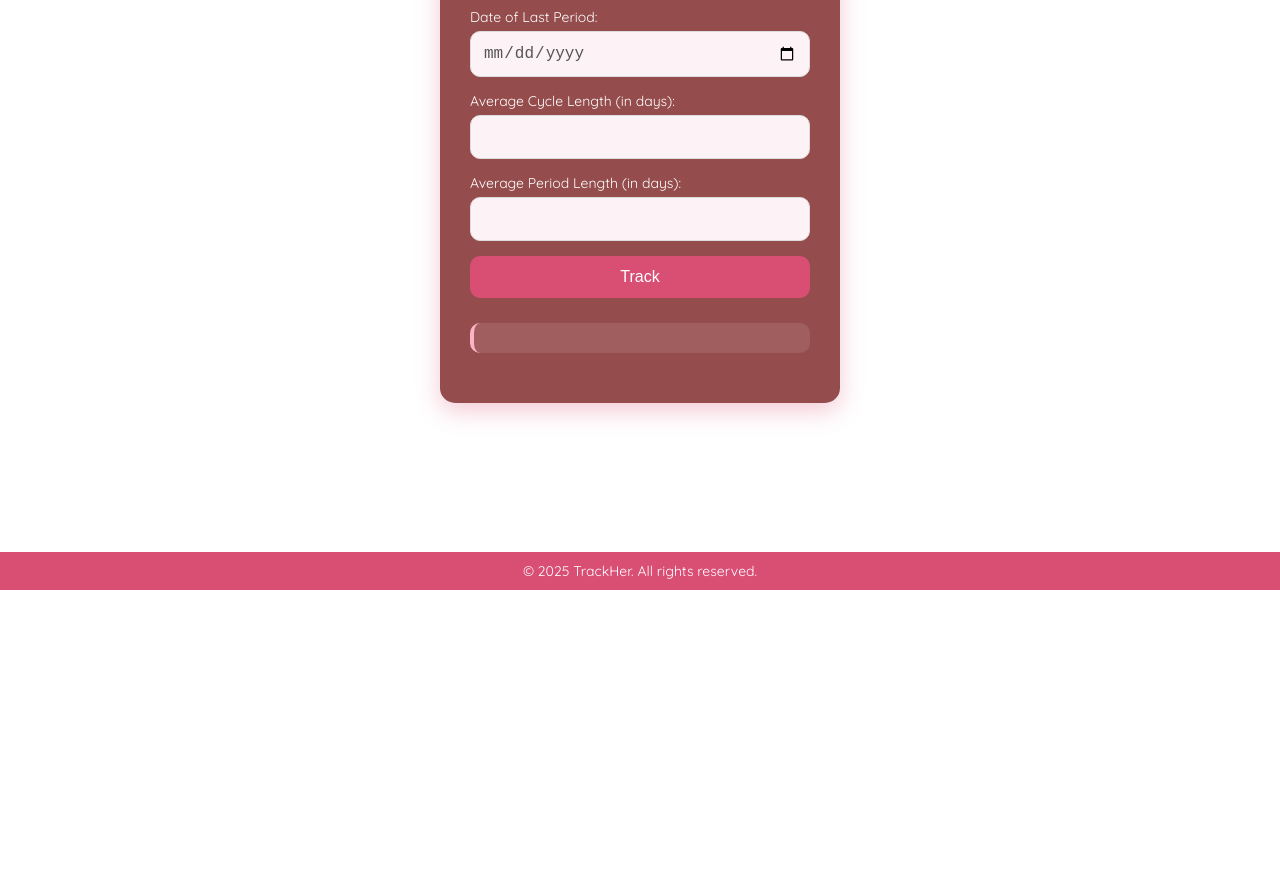
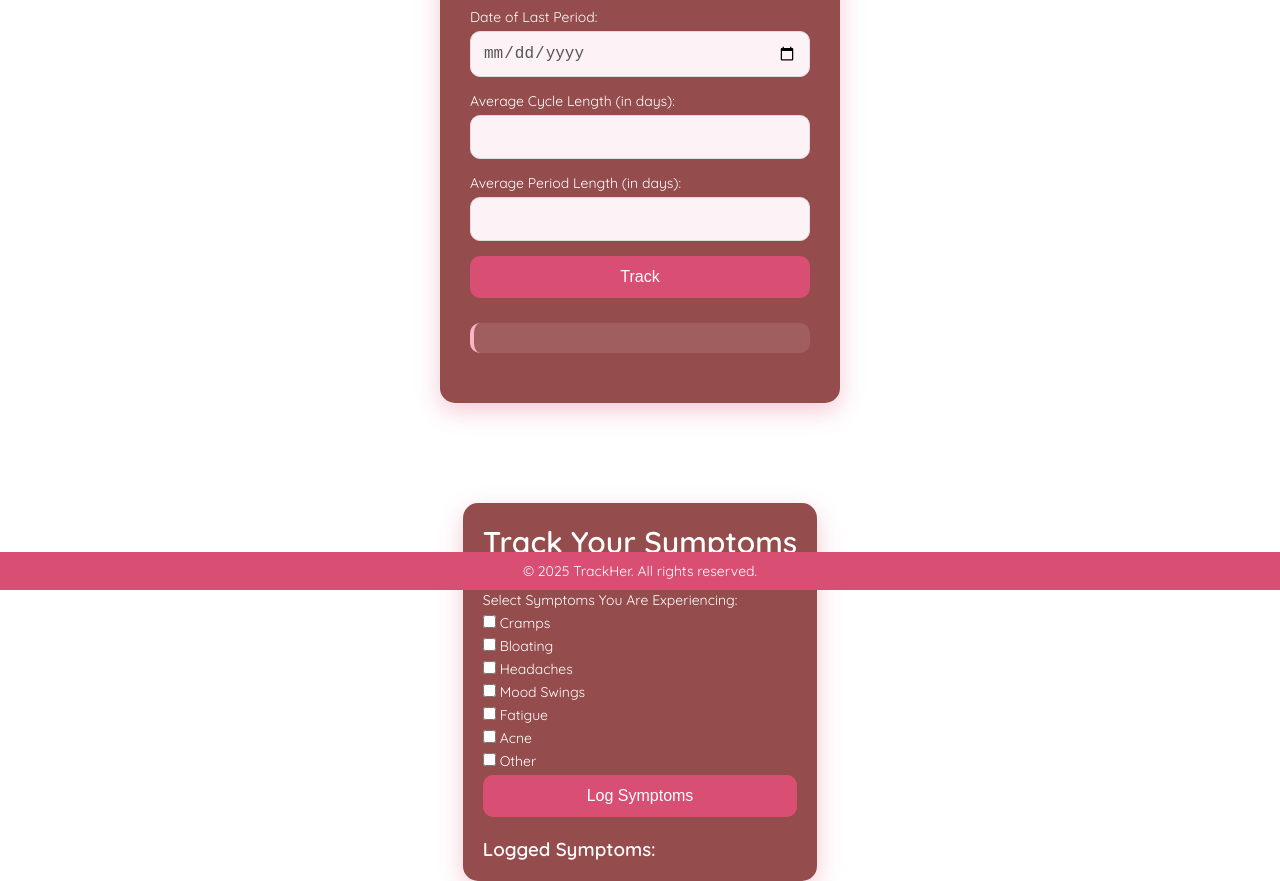
Before and after one commit to MuskanGupta1903/TrackHer-Menstrual-Cycle-Tracker, a plain HTML site: page periodtracker.html in a window 1280 px wide. Shown: the part 210-1091 px from the top of the page. Before the commit the page ends 800 px from the top, so only its background shows below. Drawn offline with Linux system fonts and the light colour scheme.

Commit message:
Added Symtoms Tracker periodtracker.html

```diff
--- a/periodtracker.html
+++ b/periodtracker.html
@@ -206,27 +206,44 @@
       color: white;
     }
 
-    @media screen and (max-width: 500px) {
-      .container {
-        padding: 20px;
-      }
+    .symptom-tracker {
+      margin-top: 40px;
+      background-color: rgba(138, 57, 57, 0.9);
+      padding: 20px;
+      border-radius: 15px;
+      box-shadow: 0 8px 25px rgba(217, 78, 115, 0.3);
+    }
 
-      h2 {
-        font-size: 22px;
-      }
+    .symptom-tracker input[type="text"] {
+      width: 100%;
+      padding: 12px;
+      margin-bottom: 10px;
+      border: 1px solid #ddd;
+      border-radius: 10px;
+      font-size: 16px;
+      color: #555;
+      background-color: #fdf2f6;
+    }
 
-      button {
-        padding: 10px;
-      }
+    .symptom-tracker button {
+      width: 100%;
+      padding: 12px;
+      background-color: #d94e73;
+      color: white;
+      border: none;
+      border-radius: 10px;
+      font-size: 16px;
+      cursor: pointer;
+    }
 
-      input[type="date"],
-      input[type="number"] {
-        padding: 10px;
-      }
+    .symptom-tracker button:hover {
+      background-color: #b8405f;
+    }
 
-      .calendar div {
-        font-size: 12px;
-      }
+    .symptom-list {
+      margin-top: 20px;
+      font-size: 16px;
+      color: #fff;
     }
   </style>
 </head>
@@ -255,11 +272,36 @@
     <div class="calendar" id="calendar"></div>
   </div>
 
+  <!-- Period Symptoms Tracker -->
+  <div class="symptom-tracker">
+    <h2>Track Your Symptoms</h2>
+
+    <label for="symptoms">Select Symptoms You Are Experiencing:</label>
+    <div id="symptoms">
+      <label><input type="checkbox" id="cramps"> Cramps</label>
+      <label><input type="checkbox" id="bloating"> Bloating</label>
+      <label><input type="checkbox" id="headaches"> Headaches</label>
+      <label><input type="checkbox" id="moodSwings"> Mood Swings</label>
+      <label><input type="checkbox" id="fatigue"> Fatigue</label>
+      <label><input type="checkbox" id="acne"> Acne</label>
+      <label><input type="checkbox" id="other"> Other</label>
+      <input type="text" id="otherSymptoms" placeholder="Specify other symptoms..." style="display:none;">
+    </div>
+
+    <button onclick="logSymptoms()">Log Symptoms</button>
+
+    <div id="loggedSymptoms" class="symptom-list">
+      <h3>Logged Symptoms:</h3>
+      <ul id="symptomsList"></ul>
+    </div>
+  </div>
+
   <footer>
     &copy; 2025 TrackHer. All rights reserved.
   </footer>
 
   <script>
+    // Calculate next period date
     function calculateNextPeriod() {
       const lastPeriodValue = document.getElementById('lastPeriod').value;
       const cycleLength = parseInt(document.getElementById('cycleLength').value);
@@ -280,6 +322,7 @@
       showCalendar(nextPeriodDate, periodLength, cycleLength);
     }
 
+    // Show the cycle calendar with highlighted period and fertile days
     function showCalendar(periodDate, periodLength, cycleLength) {
       const calendarContainer = document.getElementById('calendar');
       const month = periodDate.getMonth();
@@ -321,6 +364,43 @@
         calendarContainer.appendChild(dayDiv);
       }
     }
+
+    // Log symptoms to the list
+    function logSymptoms() {
+      const symptomsList = document.getElementById('symptomsList');
+      symptomsList.innerHTML = ''; // Clear previous list
+
+      const selectedSymptoms = [];
+
+      // Check if the user selected predefined symptoms
+      if (document.getElementById('cramps').checked) selectedSymptoms.push('Cramps');
+      if (document.getElementById('bloating').checked) selectedSymptoms.push('Bloating');
+      if (document.getElementById('headaches').checked) selectedSymptoms.push('Headaches');
+      if (document.getElementById('moodSwings').checked) selectedSymptoms.push('Mood Swings');
+      if (document.getElementById('fatigue').checked) selectedSymptoms.push('Fatigue');
+      if (document.getElementById('acne').checked) selectedSymptoms.push('Acne');
+
+      // Check if the user entered a custom symptom
+      if (document.getElementById('other').checked && document.getElementById('otherSymptoms').value.trim()) {
+        selectedSymptoms.push(document.getElementById('otherSymptoms').value.trim());
+      }
+
+      // Display the logged symptoms
+      if (selectedSymptoms.length > 0) {
+        selectedSymptoms.forEach(function(symptom) {
+          const listItem = document.createElement('li');
+          listItem.textContent = symptom;
+          symptomsList.appendChild(listItem);
+        });
+      } else {
+        symptomsList.innerHTML = '<li>No symptoms logged yet.</li>';
+      }
+    }
+
+    // Show/hide the "Other" input field based on user selection
+    document.getElementById('other').addEventListener('change', function() {
+      document.getElementById('otherSymptoms').style.display = this.checked ? 'block' : 'none';
+    });
   </script>
 
 </body>
```
